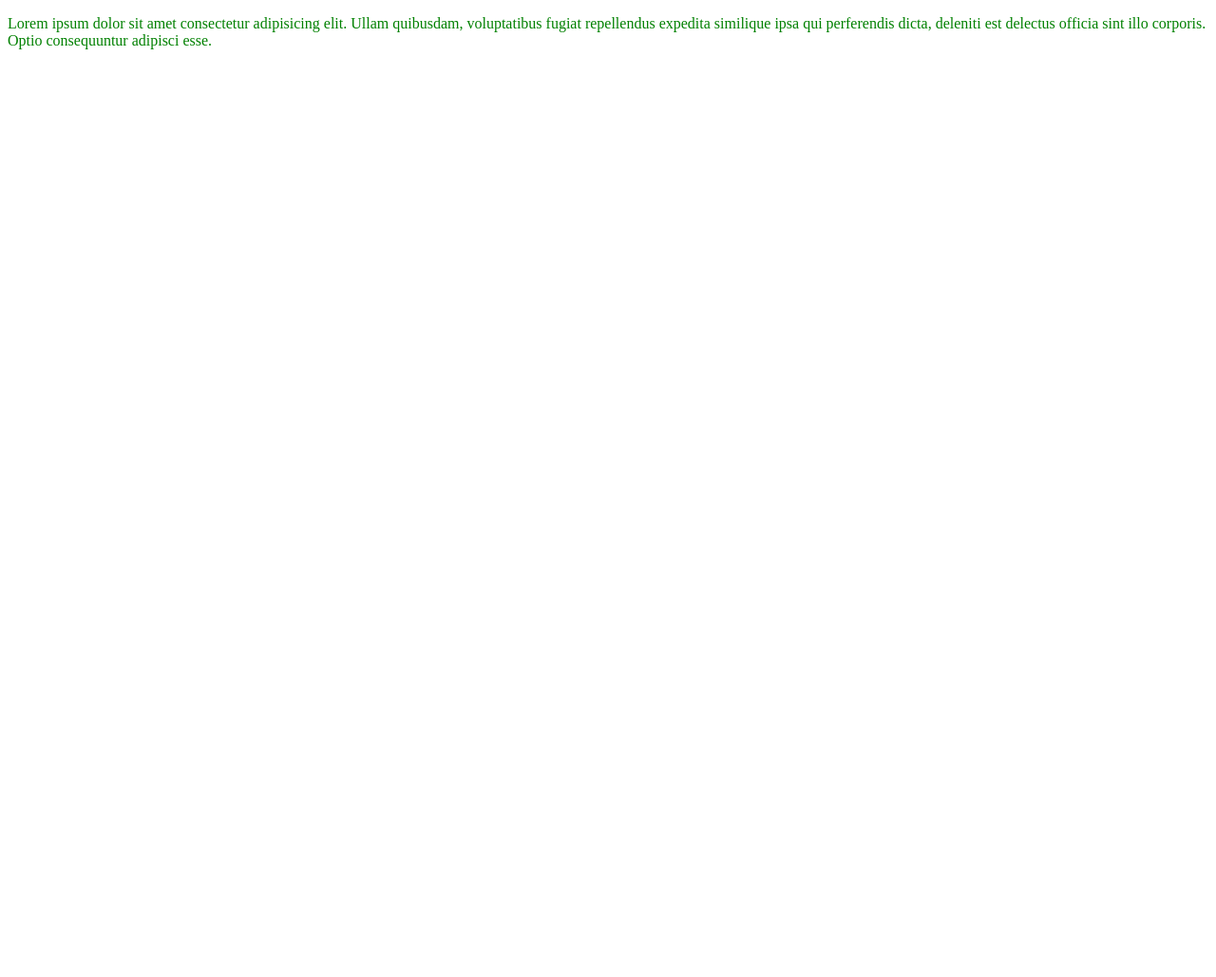
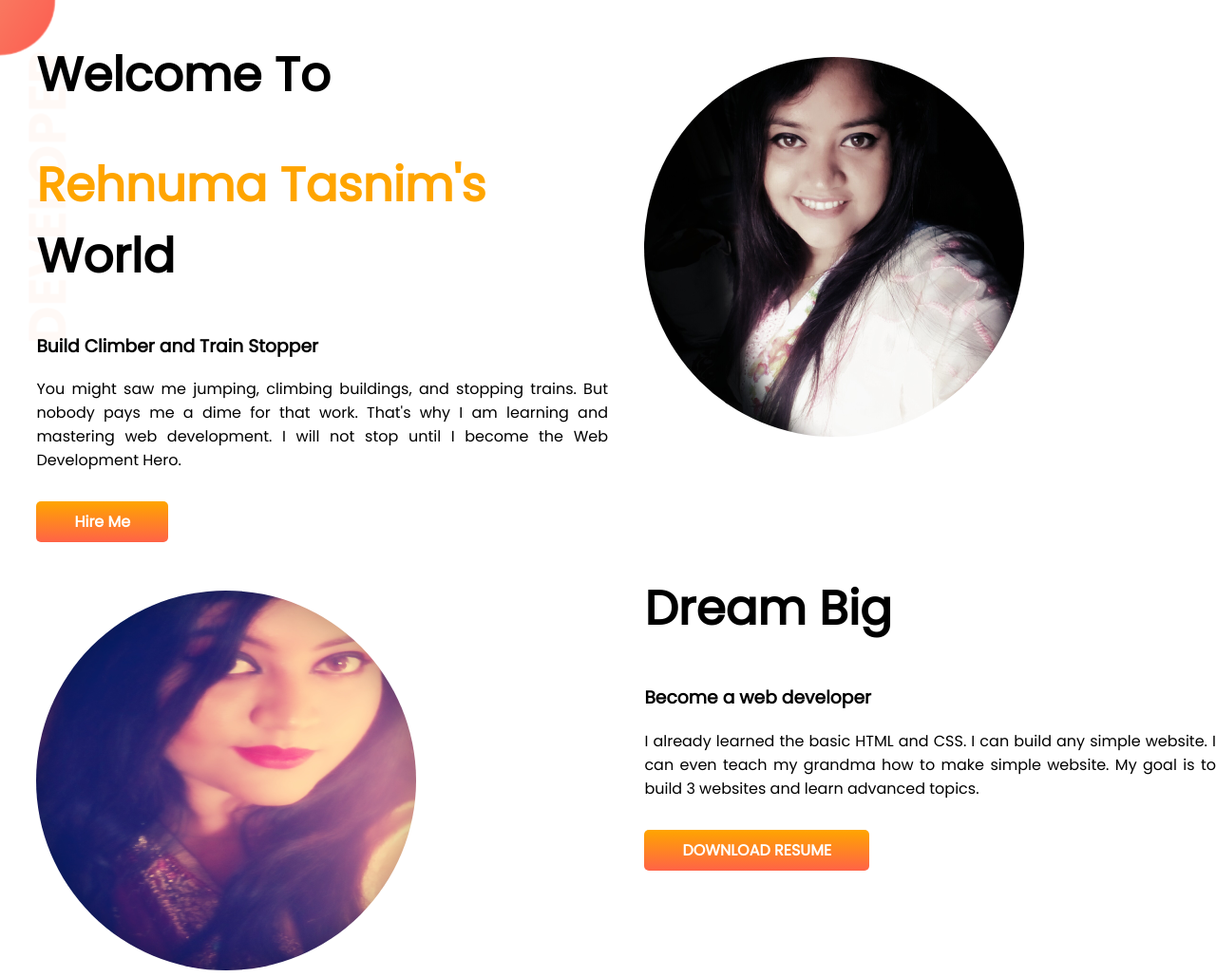
Before and after one commit to rrehnumaa489/developer-portfolio, a plain HTML site: page index.html in a window 1280 px wide. Shown: the whole page at 95% size. Before the commit the page ends 800 px from the top, so only its background shows below. Drawn offline with Linux system fonts and the light colour scheme.

Commit message:
dream added

```diff
--- a/index.html
+++ b/index.html
@@ -5,20 +5,34 @@
     <meta http-equiv="X-UA-Compatible" content="IE=edge">
     <meta name="viewport" content="width=device-width, initial-scale=1.0">
     <title>Portfolio</title>
+    <link rel="preconnect" href="https://fonts.googleapis.com">
+    <link rel="preconnect" href="https://fonts.gstatic.com" crossorigin>
+    <link href="https://fonts.googleapis.com/css2?family=Poppins&display=swap" rel="stylesheet">
     <link rel="stylesheet" href="style.css">
 </head>
 <body>
-    <!DOCTYPE html>
-    <html lang="en">
-    <head>
-        <meta charset="UTF-8">
-        <meta http-equiv="X-UA-Compatible" content="IE=edge">
-        <meta name="viewport" content="width=device-width, initial-scale=1.0">
-        <title>Document</title>
-    </head>
-    <body>
-        <p>Lorem ipsum dolor sit amet consectetur adipisicing elit. Ullam quibusdam, voluptatibus fugiat repellendus expedita similique ipsa qui perferendis dicta, deleniti est delectus officia sint illo corporis. Optio consequuntur adipisci esse.</p>
-    </body>
-    </html>
+    <section class="top-banner">
+        <div class="half-width">
+            <h1>Welcome To</h1>
+            <h1><span>Rehnuma Tasnim's</span> World</h1>
+            <h3>Build Climber and Train Stopper</h3>
+            <p>You might saw me jumping, climbing buildings, and stopping trains. But nobody pays me a dime for that work. That's why I am learning and mastering web development. I will not stop until I become the Web Development Hero.</p>
+            <a class="btn" target="_blank" href="https://wwww.facebook.com">Hire Me</a>
+        </div>
+        <div class="half-width">
+            <img src="showoff/reta.jpg" alt="">
+        </div>
+    </section>
+    <section class="dream-banner">
+        <div class="half-width">
+            <img src="showoff/2016-12-23-16-00-00-652.jpg" alt="">
+        </div>
+        <div class="half-width">
+            <h1>Dream Big</h1>
+        <h3>Become a web developer</h3>
+        <p>I already learned the basic HTML and CSS. I can build any simple website. I can even teach my grandma how to make simple website. My goal is to build 3 websites and learn advanced topics.</p>
+        <a class="btn" target="_blank" href="https://www.youtube.com">DOWNLOAD RESUME</a>
+        </div>
+    </section>
 </body>
 </html>
--- a/style.css
+++ b/style.css
@@ -1,3 +1,40 @@
+body{
+    font-family: 'Poppins', sans-serif;
+    margin: 0;
+}
+h1{
+    font-size: 50px;
+}
+h1 span{
+    color: orange;
+}
 p{
-    color: green;
+    text-align: justify;
+    margin-bottom: 40px;
 }
+.btn{
+    text-decoration: none;
+    font-weight: 700;
+    background-image: linear-gradient(orange, tomato);
+    color: white;
+    border-radius: 5px;
+    padding: 10px 40px;
+}
+img{
+    height: 400px;
+    width: 400px;
+    border-radius: 50%;
+    margin-top: 10%;
+}
+.half-width{
+    width: 50%;
+    padding-left: 3%;
+
+}
+section{
+    display: flex;
+}
+.top-banner{
+    background-image: url(images/top-banner.png);
+    background-repeat: no-repeat;
+}
```
Also changed, not shown: images/dream-bg.png (added), images/exp-bg.png (added), images/jhankar.png (added), images/jhankar2.png (added), images/my-bg.png (added), images/my-bg2.png (added), images/top-banner.png (added), showoff/1.jpg (added), showoff/2016-12-23-16-00-00-652.jpg (added), showoff/2016-12-25-00-15-47-101.jpg (added), showoff/2017-01-19-14-32-25-823.jpg (added), showoff/reta-removebg-preview.png (added), showoff/reta.jpg (added).
